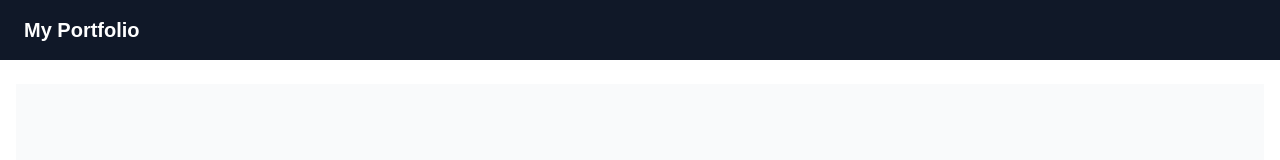
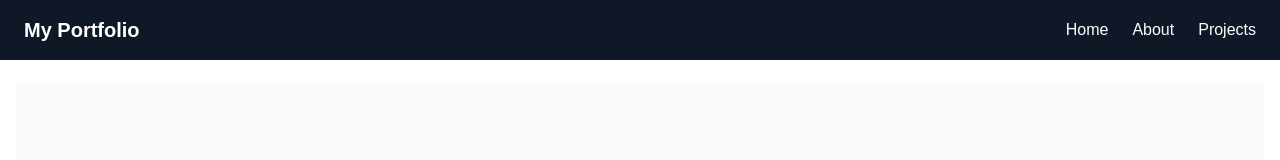
Before and after one commit to vinzoo2734/portfolio, a Next.js app: page / in a window 1280 px wide. Shown: the top 160 px of the page. Built offline with nearby package versions, Linux system fonts and the light colour scheme.

Commit message:
Add Projects and About pages, update navbar navigation

```diff
--- /dev/null
+++ b/src/app/about.tsx
@@ -0,0 +1,23 @@
+import { siteConfig } from "@/data/config";
+import Image from "next/image";
+
+export default function AboutPage() {
+  return (
+    <main className="min-h-screen bg-white text-gray-900 px-8 py-16">
+      <div className="flex flex-col items-center">
+        <Image src={siteConfig.profileImage} alt={siteConfig.name} width={150} height={150} className="rounded-full shadow-lg mb-6" />
+        <h1 className="text-4xl font-bold mb-4">About Me</h1>
+        <p className="text-lg text-gray-700 max-w-2xl text-center mb-8">{siteConfig.about}</p>
+        <div className="text-left max-w-2xl">
+          <h2 className="text-2xl font-semibold mb-2">Contact</h2>
+          <p className="mb-2">Email: <a href={`mailto:${siteConfig.email}`} className="text-blue-600 hover:underline">{siteConfig.email}</a></p>
+          <h2 className="text-2xl font-semibold mt-6 mb-2">Links</h2>
+          <ul className="list-disc ml-6">
+            <li><a href={siteConfig.links.github} target="_blank" className="text-blue-600 hover:underline">GitHub</a></li>
+            <li><a href={siteConfig.links.linkedin} target="_blank" className="text-blue-600 hover:underline">LinkedIn</a></li>
+          </ul>
+        </div>
+      </div>
+    </main>
+  );
+}
--- /dev/null
+++ b/src/app/projects.tsx
@@ -0,0 +1,18 @@
+import { siteConfig } from "@/data/config";
+
+export default function ProjectsPage() {
+  return (
+    <main className="min-h-screen bg-gray-50 text-gray-900 px-8 py-16">
+      <h1 className="text-4xl font-bold mb-8 text-center">Projects</h1>
+      <div className="grid md:grid-cols-2 gap-8">
+        {siteConfig.projects.map((project, idx) => (
+          <div key={idx} className="bg-white rounded-xl shadow-md p-6">
+            <h2 className="text-2xl font-semibold mb-2">{project.title}</h2>
+            <p className="text-gray-700 mb-4">{project.description}</p>
+            <a href={project.link} target="_blank" className="text-blue-600 hover:underline">View Project</a>
+          </div>
+        ))}
+      </div>
+    </main>
+  );
+}
--- a/src/components/navbar.tsx
+++ b/src/components/navbar.tsx
@@ -1,8 +1,13 @@
 // components/Navbar.tsx
 export default function Navbar() {
   return (
-    <nav className="bg-gray-900 text-white px-6 py-4">
+    <nav className="bg-gray-900 text-white px-6 py-4 flex items-center justify-between">
       <h1 className="text-xl font-bold">My Portfolio</h1>
+      <div className="flex gap-6">
+        <a href="/" className="hover:underline">Home</a>
+        <a href="/about" className="hover:underline">About</a>
+        <a href="/projects" className="hover:underline">Projects</a>
+      </div>
     </nav>
   );
 }
```
Also changed, not shown: 2 other files (tests, documents, lock files or other folders).
